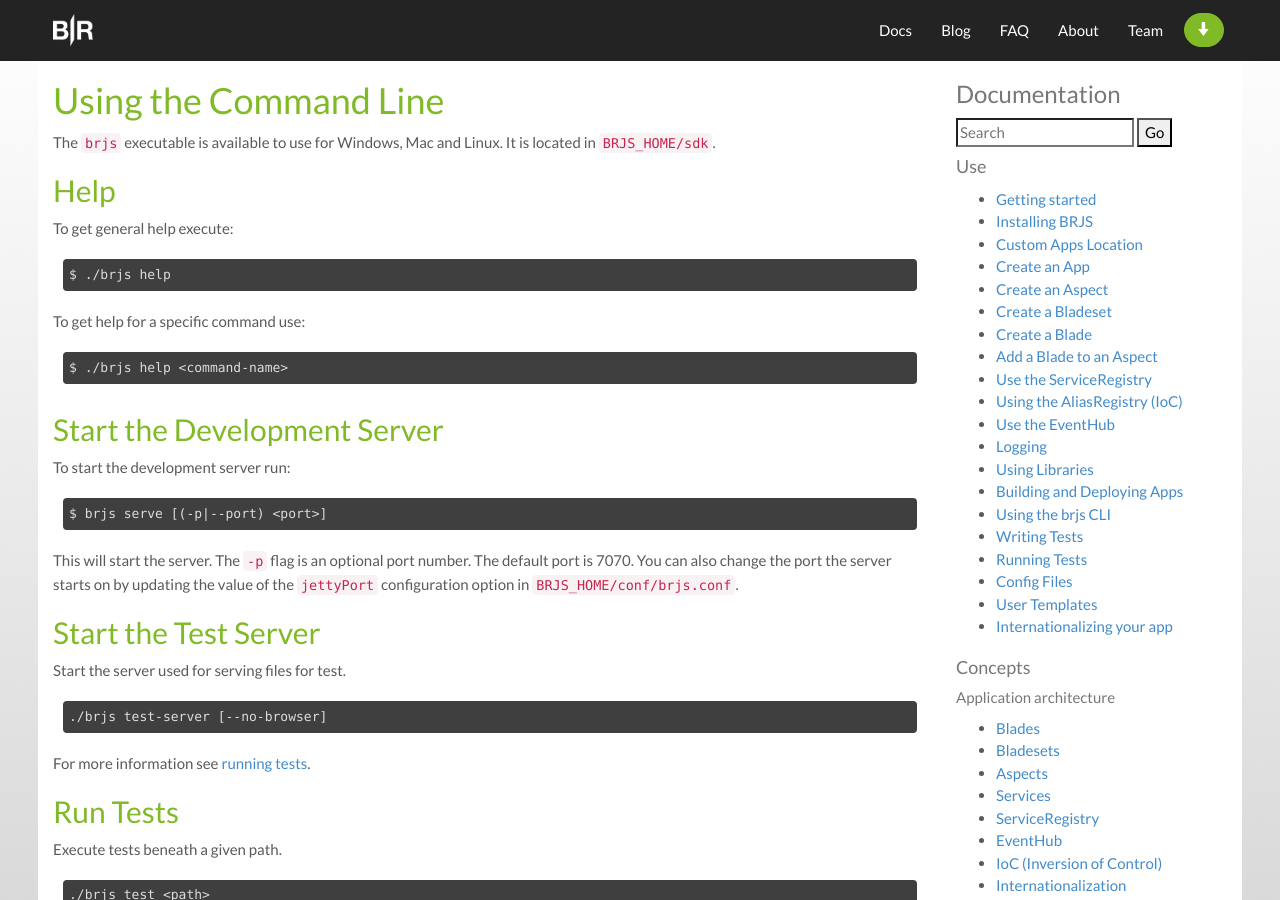
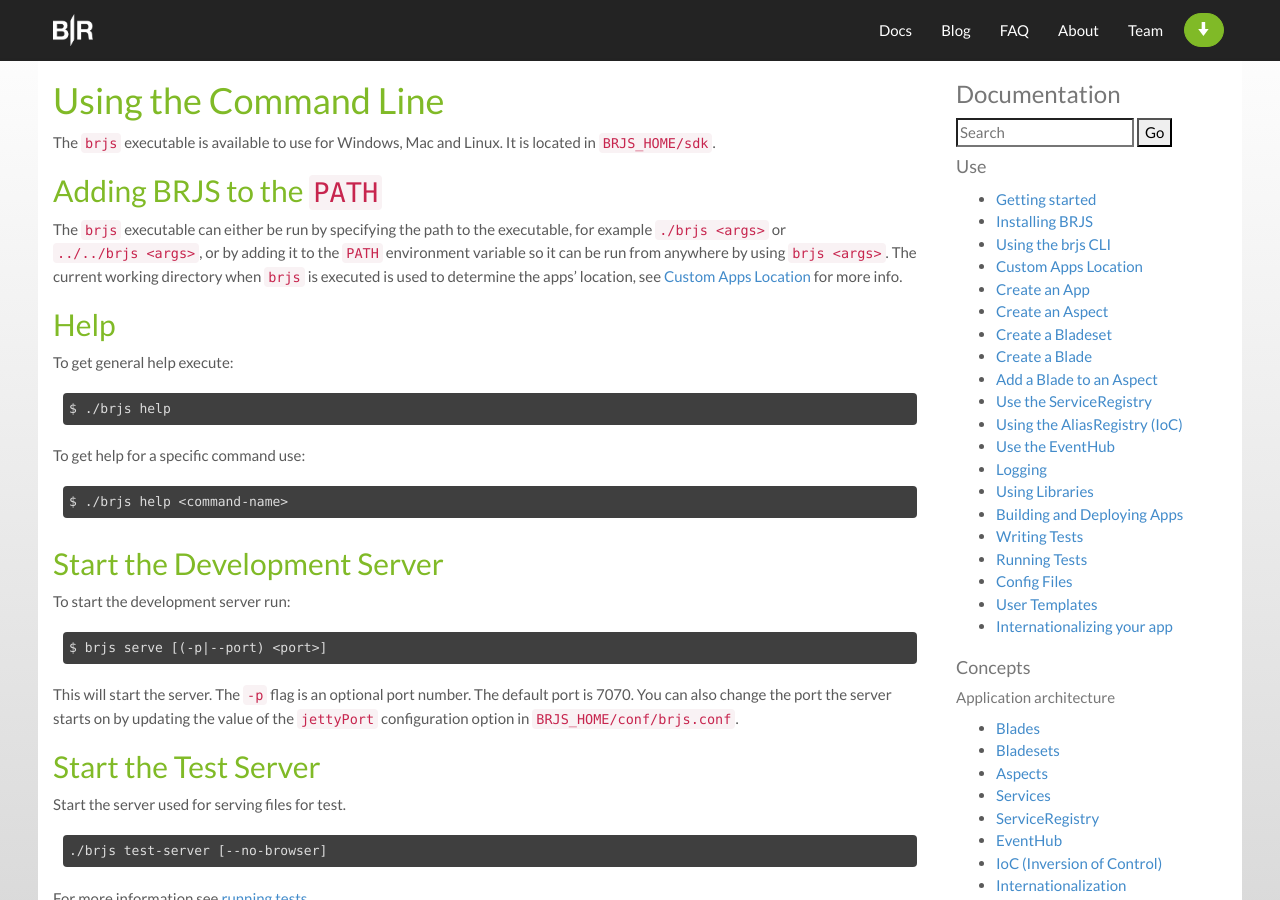
Before and after one commit to BladeRunnerJS/brjs-site, a Jekyll site: the page built from docs/use/commandline.md, in a window 1280 px wide and 900 px high. Built offline with Jekyll 4.4.1, drawn with Linux system fonts in a browser that asks for light colours; nearby versions of some CDN libraries; Markdown is read by kramdown in place of the engine named in the settings.

Commit message:
adding some notes about running brjs from the PATH

```diff
--- a/_includes/docs/use/toc.html
+++ b/_includes/docs/use/toc.html
@@ -1,6 +1,7 @@
 <ul>
   <li><a href="/docs/use/getting_started/">Getting started</a></li>
   <li><a href="/docs/use/install/">Installing BRJS</a></li>
+  <li><a href="/docs/use/commandline/">Using the brjs CLI</a></li>
   <li><a href="/docs/use/custom_apps_location/">Custom Apps Location</a></li>
   <li><a href="/docs/use/create_app/">Create an App</a></li>
   <li><a href="/docs/use/create_aspect/">Create an Aspect</a></li>
--- a/docs/use/commandline.md
+++ b/docs/use/commandline.md
@@ -5,6 +5,10 @@ permalink: /docs/use/commandline/
 ---
 
 The `brjs` executable is available to use for Windows, Mac and Linux. It is located in `BRJS_HOME/sdk`.
+
+## Adding BRJS to the `PATH`
+
+The `brjs` executable can either be run by specifying the path to the executable, for example `./brjs <args>` or `../../brjs <args>`, or by adding it to the `PATH` environment variable so it can be run from anywhere by using `brjs <args>`. The current working directory when `brjs` is executed is used to determine the apps' location, see [Custom Apps Location](/docs/use/custom_apps_location/) for more info.
 
 ## Help
 
```
Also changed, not shown: other parts of _includes/docs/use/toc.html (+0 -1 lines).
